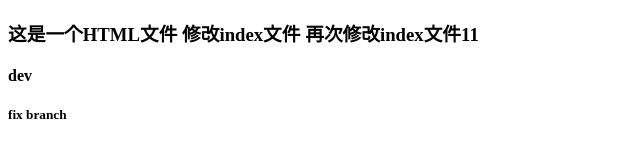
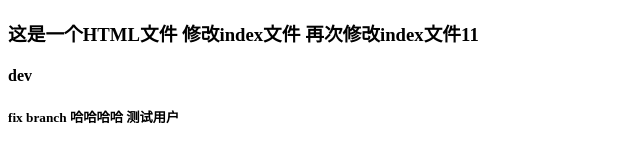
Before and after one commit to piaobodeyun/test, a plain HTML site: page index.html in a window 1280 px wide. Shown: the whole page, without its empty margins (0-640 px from the left). Drawn offline with Linux system fonts and the light colour scheme.

Commit message:
test user modify

```diff
--- a/index.html
+++ b/index.html
@@ -8,7 +8,7 @@
 <body>
    <h3>这是一个HTML文件 修改index文件 再次修改index文件11</h3>
    <h4>dev</h4>
-   <h5>fix branch</h5>
+   <h5>fix branch  哈哈哈哈 测试用户</h5>
 </body>
 
 </html>
```
